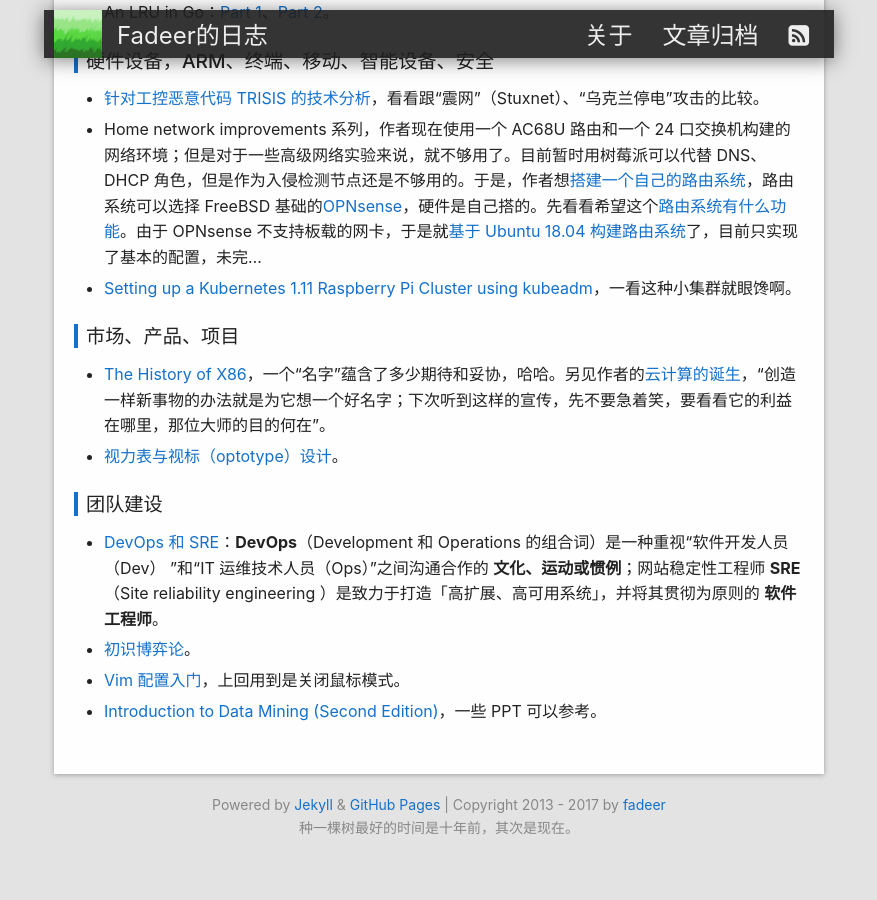
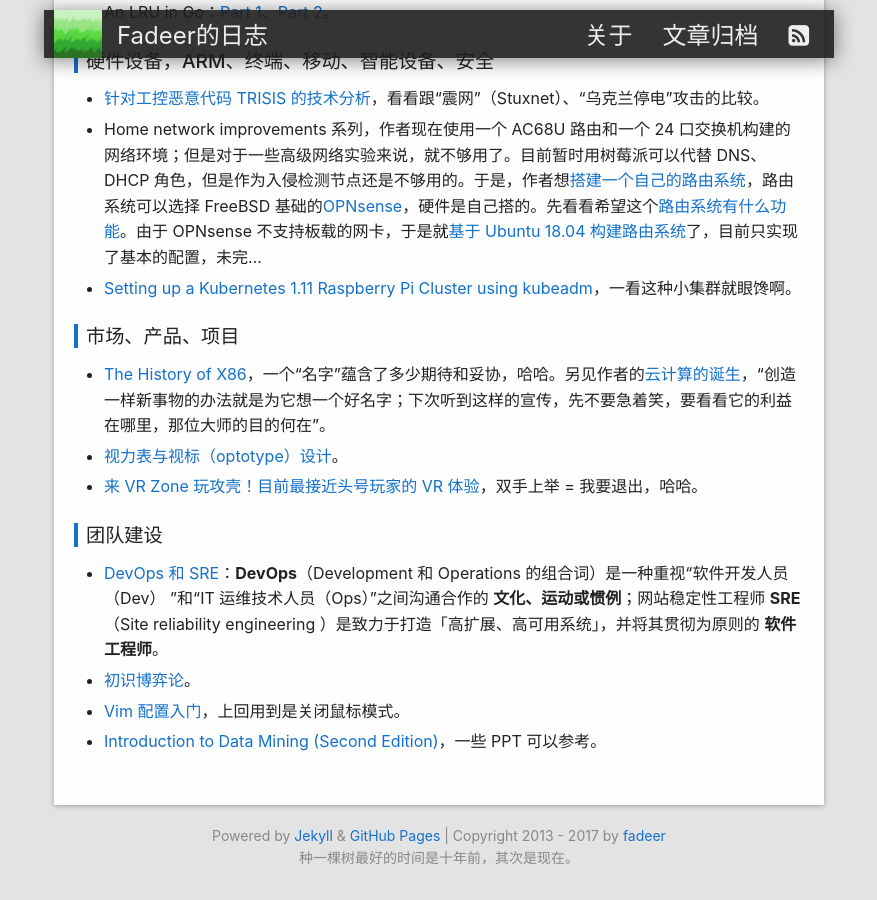
Before and after one commit to fadeer/fadeer.github.io, a Jekyll site: the page built from _posts/weekly2/2018-09-16-weekly-191.md, in a window 1280 px wide and 900 px high, scrolled down 724 px. Shown: the whole window, without its empty margins (201-1078 px from the left). Built offline with Jekyll 4.4.1, drawn with Linux system fonts in a browser that asks for light colours; before the commit the page ends 1593 px from its top, so only the background shows below that.

Commit message:
upate weekly

```diff
--- a/_posts/weekly2/2018-09-16-weekly-191.md
+++ b/_posts/weekly2/2018-09-16-weekly-191.md
@@ -39,6 +39,7 @@
 
 - [The History of X86](http://happy123.me/blog/2018/09/12/the-history-of-x86/)，一个“名字”蕴含了多少期待和妥协，哈哈。另见作者的[云计算的诞生](http://happy123.me/blog/2018/09/10/yun-ji-suan-de-dan-sheng/)，“创造一样新事物的办法就是为它想一个好名字；下次听到这样的宣传，先不要急着笑，要看看它的利益在哪里，那位大师的目的何在”。
 - [视力表与视标（optotype）设计](https://thetype.com/2018/09/15730/)。
+- [来 VR Zone 玩攻壳！目前最接近头号玩家的 VR 体验](https://www.douban.com/note/686387386/)，双手上举 = 我要退出，哈哈。
 
 ## 团队建设
 
```
